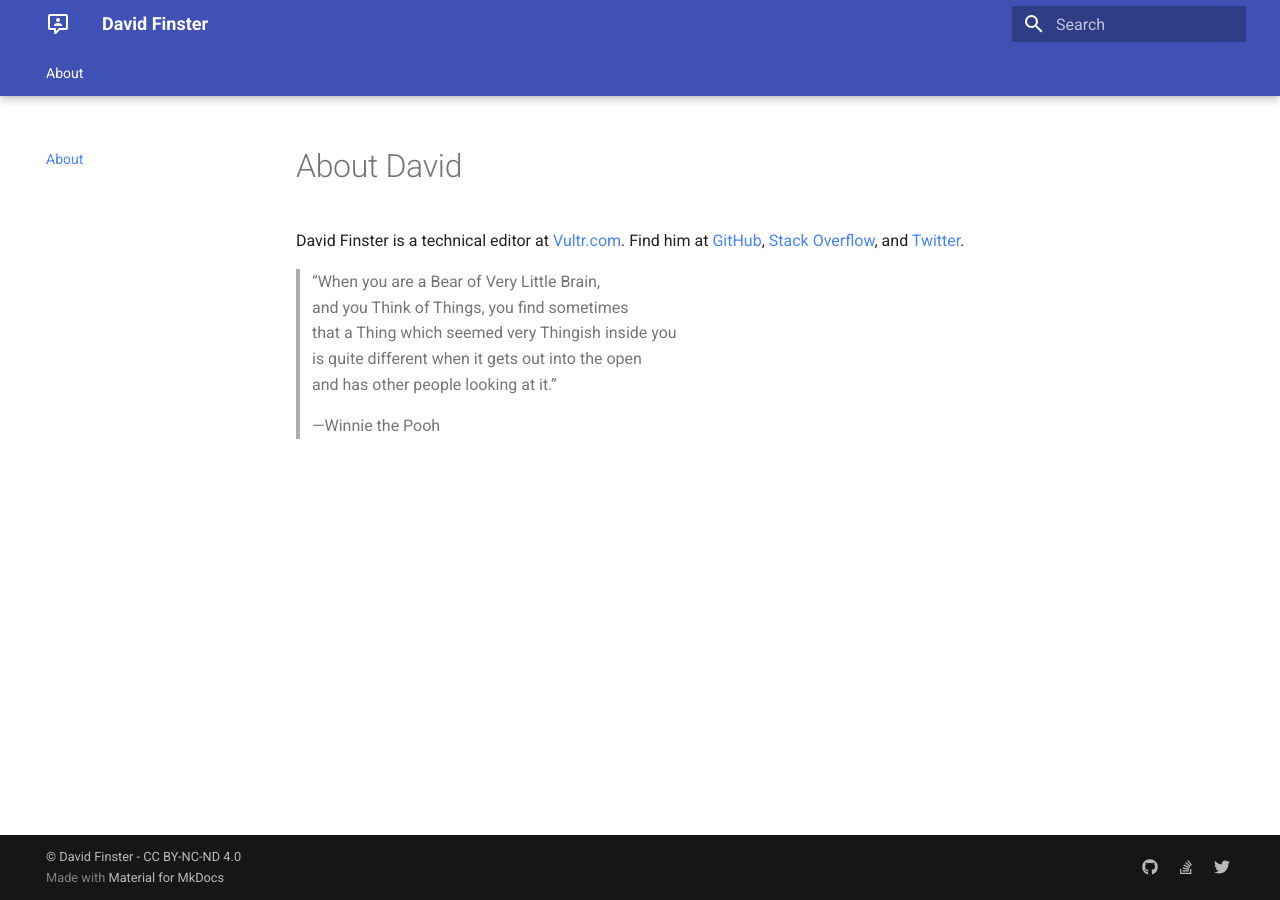
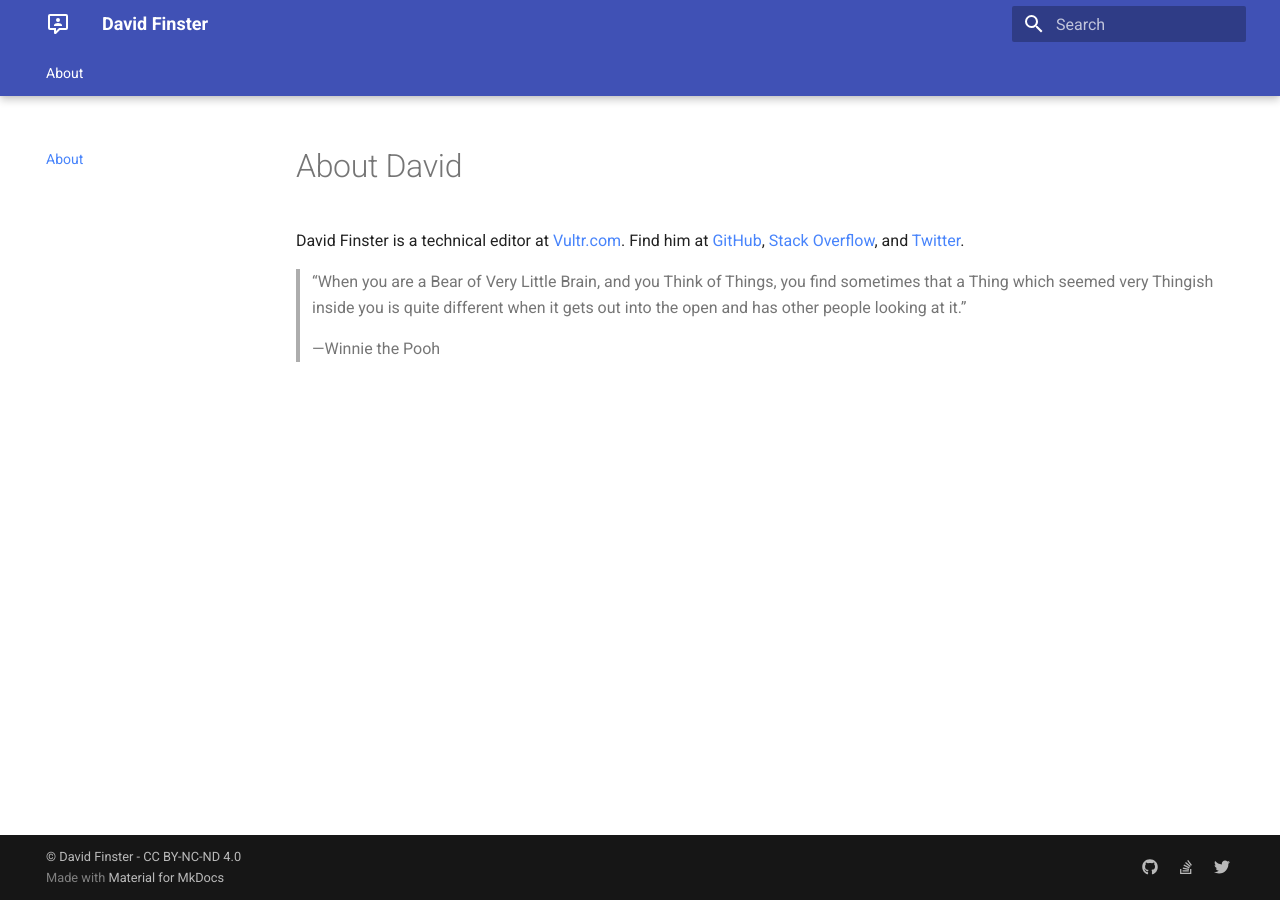
Before and after one commit to dfinr/dfinr.github.io, an MkDocs documentation site: the page built from docs/index.md, in a window 1280 px wide. Built offline with MkDocs 1.6.1 and Material for MkDocs 9.7.7, drawn with Linux system fonts in a browser that asks for light colours.

Commit message:
Update formatting

```diff
--- a/docs/index.md
+++ b/docs/index.md
@@ -2,10 +2,6 @@
 
 David Finster is a technical editor at [Vultr.com](https://www.vultr.com). Find him at [GitHub](https://github.com/dfinr), [Stack Overflow](https://stackoverflow.com/users/13642710/dfinr?tab=profile), and [Twitter](https://twitter.com/dfinr).
 
-> “When you are a Bear of Very Little Brain,
-> and you Think of Things, you find sometimes
-> that a Thing which seemed very Thingish inside you
-> is quite different when it gets out into the open
-> and has other people looking at it.”
+> “When you are a Bear of Very Little Brain, and you Think of Things, you find sometimes that a Thing which seemed very Thingish inside you is quite different when it gets out into the open and has other people looking at it.”
 >
 > —Winnie the Pooh
```
